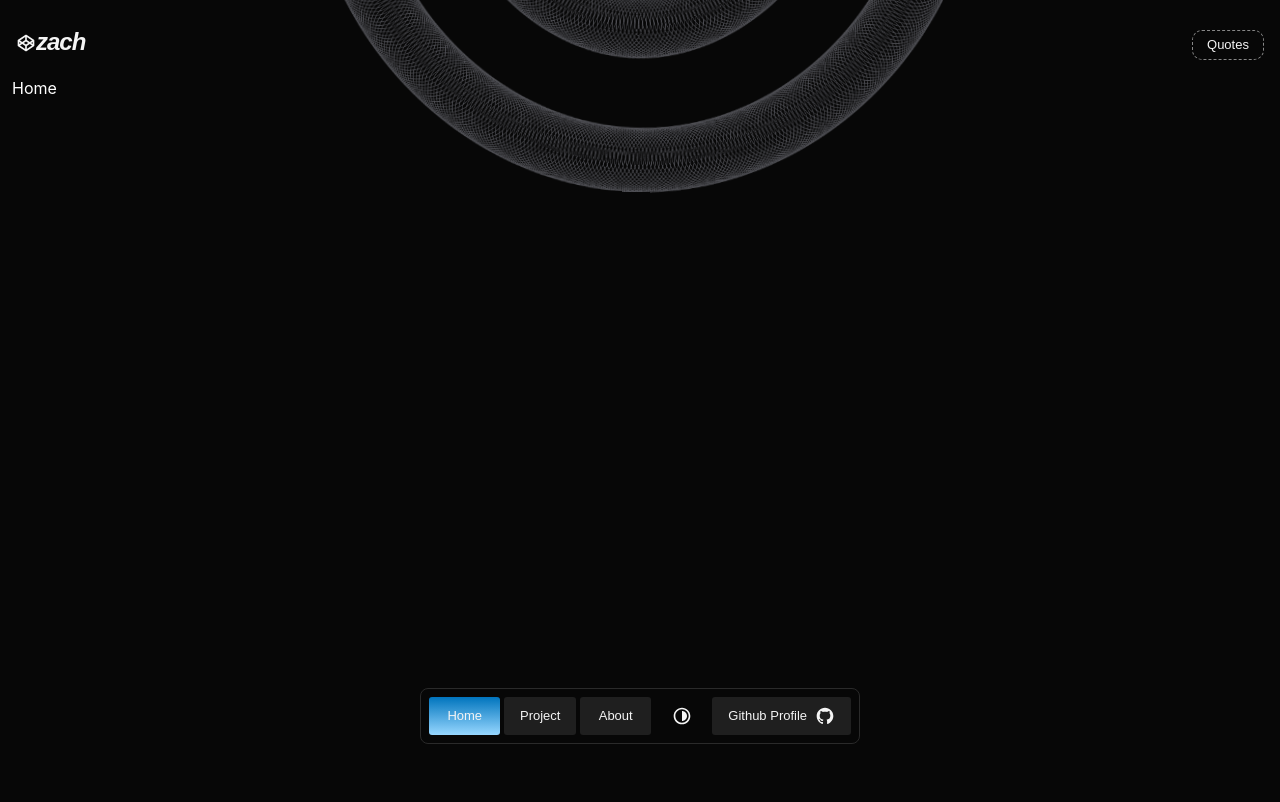
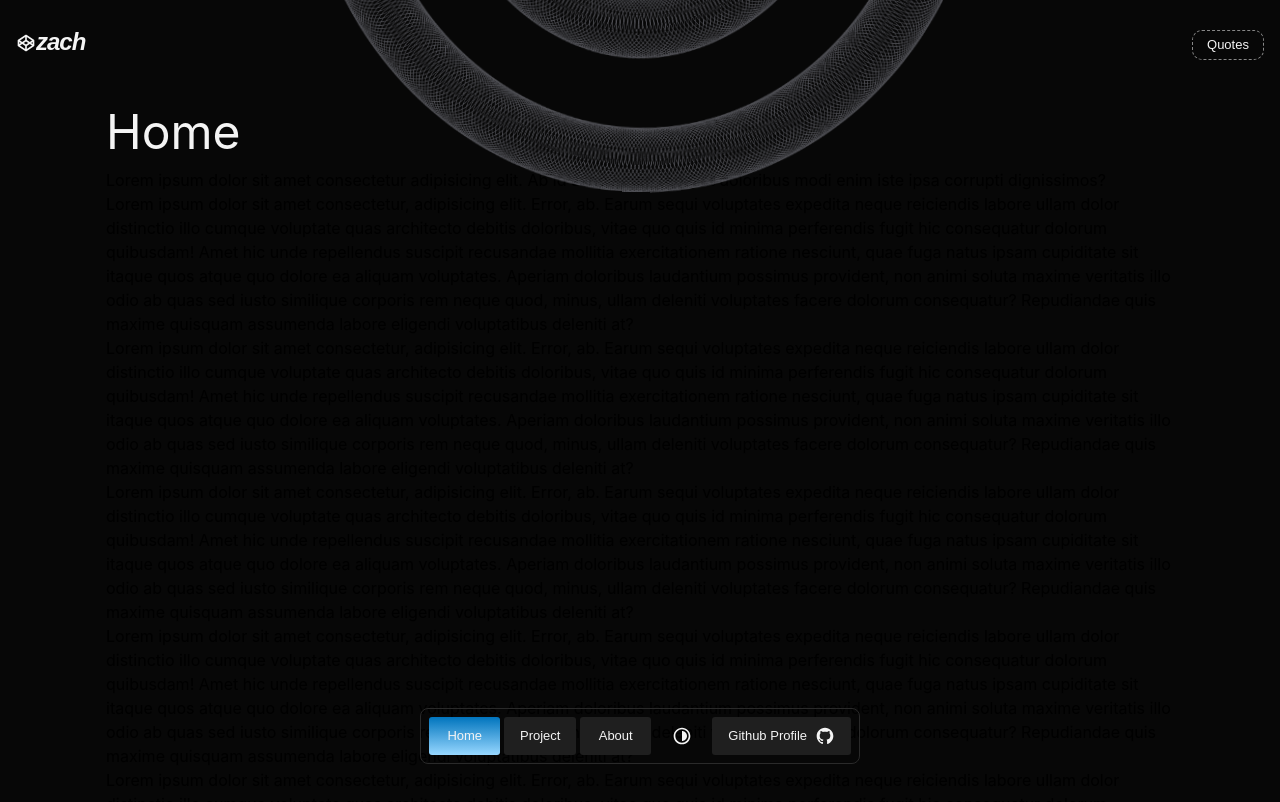
Before and after one commit to Cybeles-Eos/zach_portfolio, a React (Vite) app: page / in a window 1280 px wide. Shown: the top 802 px of the page. Built offline with nearby package versions, Linux system fonts and the light colour scheme.

Commit message:
Fix some bug in nav bottom

```diff
--- a/src/assets/components/nav.jsx
+++ b/src/assets/components/nav.jsx
@@ -6,7 +6,7 @@ import Logo from "./logo"
 function Nav(){
    return(
       <>
-         <nav className="w-full h-16 px-4">
+         <nav className="w-full h-16 px-4 absolute">
             <div className="max-w-[1250px] h-full mx-auto py-1 flex justify-between items-end">
                <Logo />
 
--- a/src/assets/components/navigator.jsx
+++ b/src/assets/components/navigator.jsx
@@ -27,7 +27,7 @@ function Navigator({active}){
                <button onClick={switchTheme} className="cursor-pointer hover:opacity-[.8] w-[3.7rem] flex-center">
                   {switch_i}
                </button>
-               <button className="flex bg-[var(--semi-drk)] w-[9.7rem] hover:opacity-[.8] font-light cursor-pointer poppins_font text-[var(--whiteM)] text-[13px] rounded-[3px] flex-center gap-2">
+               <button onClick={()=>{ window.open('https://github.com/Cybeles-Eos', '_blank') }} className="flex select-none bg-[var(--semi-drk)] w-[9.7rem] hover:opacity-[.8] font-light cursor-pointer poppins_font text-[var(--whiteM)] text-[13px] rounded-[3px] flex-center gap-2">
                   Github Profile
                   {github_i}
                </button>
--- a/src/assets/pages/home.jsx
+++ b/src/assets/pages/home.jsx
@@ -15,10 +15,31 @@ function Home(){
 
    return(
       <>
-         <main className="w-full h-[100rem] p-3 relative">
-            <img className="spiral-animation h-[30rem] select-none min-w-min absolute opacity-[var(--img-opa)] left-1/2 transform -translate-x-1/2" src={spiral_img} alt="" />
-            <h1 className="text-white">Home</h1>
-            <Navigator active="home"/>
+         <main className="max-w-[1100px] mx-auto relative mb-10">
+
+            <section className="w-full z-10 relative overflow-hidden p-4">
+
+               <img className="spiral-animation h-[30rem] select-none min-w-min absolute opacity-[var(--img-opa)] left-1/2 transform -translate-x-1/2" src={spiral_img} alt="" />
+               <h1 className="mt-[5rem] text-[var(--text-clr)] text-[3rem]">Home</h1>
+               <p>Lorem ipsum dolor sit amet consectetur adipisicing elit. Ab id saepe eum repellat doloribus modi enim iste ipsa corrupti dignissimos?</p>
+               <p>Lorem ipsum dolor sit amet consectetur, adipisicing elit. Error, ab. Earum sequi voluptates expedita neque reiciendis labore ullam dolor distinctio illo cumque voluptate quas architecto debitis doloribus, vitae quo quis id minima perferendis fugit hic consequatur dolorum quibusdam! Amet hic unde repellendus suscipit recusandae mollitia exercitationem ratione nesciunt, quae fuga natus ipsam cupiditate sit itaque quos atque quo dolore ea aliquam voluptates. Aperiam doloribus laudantium possimus provident, non animi soluta maxime veritatis illo odio ab quas sed iusto similique corporis rem neque quod, minus, ullam deleniti voluptates facere dolorum consequatur? Repudiandae quis maxime quisquam assumenda labore eligendi voluptatibus deleniti at?</p>
+               <p>Lorem ipsum dolor sit amet consectetur, adipisicing elit. Error, ab. Earum sequi voluptates expedita neque reiciendis labore ullam dolor distinctio illo cumque voluptate quas architecto debitis doloribus, vitae quo quis id minima perferendis fugit hic consequatur dolorum quibusdam! Amet hic unde repellendus suscipit recusandae mollitia exercitationem ratione nesciunt, quae fuga natus ipsam cupiditate sit itaque quos atque quo dolore ea aliquam voluptates. Aperiam doloribus laudantium possimus provident, non animi soluta maxime veritatis illo odio ab quas sed iusto similique corporis rem neque quod, minus, ullam deleniti voluptates facere dolorum consequatur? Repudiandae quis maxime quisquam assumenda labore eligendi voluptatibus deleniti at?</p>
+               <p>Lorem ipsum dolor sit amet consectetur, adipisicing elit. Error, ab. Earum sequi voluptates expedita neque reiciendis labore ullam dolor distinctio illo cumque voluptate quas architecto debitis doloribus, vitae quo quis id minima perferendis fugit hic consequatur dolorum quibusdam! Amet hic unde repellendus suscipit recusandae mollitia exercitationem ratione nesciunt, quae fuga natus ipsam cupiditate sit itaque quos atque quo dolore ea aliquam voluptates. Aperiam doloribus laudantium possimus provident, non animi soluta maxime veritatis illo odio ab quas sed iusto similique corporis rem neque quod, minus, ullam deleniti voluptates facere dolorum consequatur? Repudiandae quis maxime quisquam assumenda labore eligendi voluptatibus deleniti at?</p>
+               <p>Lorem ipsum dolor sit amet consectetur, adipisicing elit. Error, ab. Earum sequi voluptates expedita neque reiciendis labore ullam dolor distinctio illo cumque voluptate quas architecto debitis doloribus, vitae quo quis id minima perferendis fugit hic consequatur dolorum quibusdam! Amet hic unde repellendus suscipit recusandae mollitia exercitationem ratione nesciunt, quae fuga natus ipsam cupiditate sit itaque quos atque quo dolore ea aliquam voluptates. Aperiam doloribus laudantium possimus provident, non animi soluta maxime veritatis illo odio ab quas sed iusto similique corporis rem neque quod, minus, ullam deleniti voluptates facere dolorum consequatur? Repudiandae quis maxime quisquam assumenda labore eligendi voluptatibus deleniti at?</p>
+               <p>Lorem ipsum dolor sit amet consectetur, adipisicing elit. Error, ab. Earum sequi voluptates expedita neque reiciendis labore ullam dolor distinctio illo cumque voluptate quas architecto debitis doloribus, vitae quo quis id minima perferendis fugit hic consequatur dolorum quibusdam! Amet hic unde repellendus suscipit recusandae mollitia exercitationem ratione nesciunt, quae fuga natus ipsam cupiditate sit itaque quos atque quo dolore ea aliquam voluptates. Aperiam doloribus laudantium possimus provident, non animi soluta maxime veritatis illo odio ab quas sed iusto similique corporis rem neque quod, minus, ullam deleniti voluptates facere dolorum consequatur? Repudiandae quis maxime quisquam assumenda labore eligendi voluptatibus deleniti at?</p>
+               <p>Lorem ipsum dolor sit amet consectetur, adipisicing elit. Error, ab. Earum sequi voluptates expedita neque reiciendis labore ullam dolor distinctio illo cumque voluptate quas architecto debitis doloribus, vitae quo quis id minima perferendis fugit hic consequatur dolorum quibusdam! Amet hic unde repellendus suscipit recusandae mollitia exercitationem ratione nesciunt, quae fuga natus ipsam cupiditate sit itaque quos atque quo dolore ea aliquam voluptates. Aperiam doloribus laudantium possimus provident, non animi soluta maxime veritatis illo odio ab quas sed iusto similique corporis rem neque quod, minus, ullam deleniti voluptates facere dolorum consequatur? Repudiandae quis maxime quisquam assumenda labore eligendi voluptatibus deleniti at?</p>
+               <p>Lorem ipsum dolor sit amet consectetur, adipisicing elit. Error, ab. Earum sequi voluptates expedita neque reiciendis labore ullam dolor distinctio illo cumque voluptate quas architecto debitis doloribus, vitae quo quis id minima perferendis fugit hic consequatur dolorum quibusdam! Amet hic unde repellendus suscipit recusandae mollitia exercitationem ratione nesciunt, quae fuga natus ipsam cupiditate sit itaque quos atque quo dolore ea aliquam voluptates. Aperiam doloribus laudantium possimus provident, non animi soluta maxime veritatis illo odio ab quas sed iusto similique corporis rem neque quod, minus, ullam deleniti voluptates facere dolorum consequatur? Repudiandae quis maxime quisquam assumenda labore eligendi voluptatibus deleniti at?</p>
+               <p>Lorem ipsum dolor sit amet consectetur, adipisicing elit. Error, ab. Earum sequi voluptates expedita neque reiciendis labore ullam dolor distinctio illo cumque voluptate quas architecto debitis doloribus, vitae quo quis id minima perferendis fugit hic consequatur dolorum quibusdam! Amet hic unde repellendus suscipit recusandae mollitia exercitationem ratione nesciunt, quae fuga natus ipsam cupiditate sit itaque quos atque quo dolore ea aliquam voluptates. Aperiam doloribus laudantium possimus provident, non animi soluta maxime veritatis illo odio ab quas sed iusto similique corporis rem neque quod, minus, ullam deleniti voluptates facere dolorum consequatur? Repudiandae quis maxime quisquam assumenda labore eligendi voluptatibus deleniti at?</p>
+               <p>Lorem ipsum dolor sit amet consectetur, adipisicing elit. Error, ab. Earum sequi voluptates expedita neque reiciendis labore ullam dolor distinctio illo cumque voluptate quas architecto debitis doloribus, vitae quo quis id minima perferendis fugit hic consequatur dolorum quibusdam! Amet hic unde repellendus suscipit recusandae mollitia exercitationem ratione nesciunt, quae fuga natus ipsam cupiditate sit itaque quos atque quo dolore ea aliquam voluptates. Aperiam doloribus laudantium possimus provident, non animi soluta maxime veritatis illo odio ab quas sed iusto similique corporis rem neque quod, minus, ullam deleniti voluptates facere dolorum consequatur? Repudiandae quis maxime quisquam assumenda labore eligendi voluptatibus deleniti at?</p>
+               <p>Lorem ipsum dolor sit amet consectetur, adipisicing elit. Error, ab. Earum sequi voluptates expedita neque reiciendis labore ullam dolor distinctio illo cumque voluptate quas architecto debitis doloribus, vitae quo quis id minima perferendis fugit hic consequatur dolorum quibusdam! Amet hic unde repellendus suscipit recusandae mollitia exercitationem ratione nesciunt, quae fuga natus ipsam cupiditate sit itaque quos atque quo dolore ea aliquam voluptates. Aperiam doloribus laudantium possimus provident, non animi soluta maxime veritatis illo odio ab quas sed iusto similique corporis rem neque quod, minus, ullam deleniti voluptates facere dolorum consequatur? Repudiandae quis maxime quisquam assumenda labore eligendi voluptatibus deleniti at?</p>
+               <p>Lorem ipsum dolor sit amet consectetur, adipisicing elit. Error, ab. Earum sequi voluptates expedita neque reiciendis labore ullam dolor distinctio illo cumque voluptate quas architecto debitis doloribus, vitae quo quis id minima perferendis fugit hic consequatur dolorum quibusdam! Amet hic unde repellendus suscipit recusandae mollitia exercitationem ratione nesciunt, quae fuga natus ipsam cupiditate sit itaque quos atque quo dolore ea aliquam voluptates. Aperiam doloribus laudantium possimus provident, non animi soluta maxime veritatis illo odio ab quas sed iusto similique corporis rem neque quod, minus, ullam deleniti voluptates facere dolorum consequatur? Repudiandae quis maxime quisquam assumenda labore eligendi voluptatibus deleniti at?</p>
+
+            </section>
+
+            <div className="sticky max-[990px]:w-full w-fit max-[990px]:left-auto left-[50%] max-[990px]:translate-x-0 transform translate-x-[-50%] z-20 bottom-5">
+               <Navigator active="home"/>
+            </div>
+
          </main>
          <Footer />
       </>
--- a/src/index.css
+++ b/src/index.css
@@ -47,7 +47,7 @@ body{
     color: var(--whiteM);
     font-weight: 300;
 
-
+    user-select: none;
   }
 }
 
@@ -97,23 +97,23 @@ body{
 
 }
 
-::-webkit-scrollbar{
+/* ::-webkit-scrollbar{
   width: 0px;
   height: 0px;
-}
+} */
 
 
 
 
 .spiral-animation{
-  top: -32rem;
+  top: -36rem;
   rotate: -150deg;
   animation: showTop 1.5s ease forwards;
   animation-delay: 200ms;
 }
 @keyframes showTop{
   to{
-    top: -22rem;
+    top: -18rem;
     rotate: -178deg;
   }
 }
```
